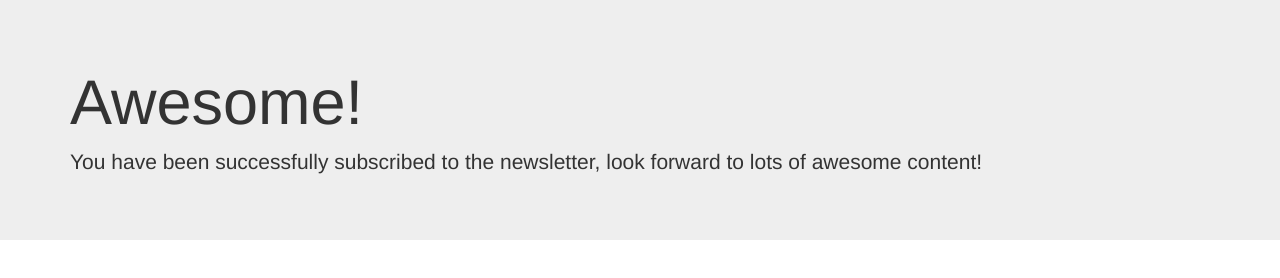
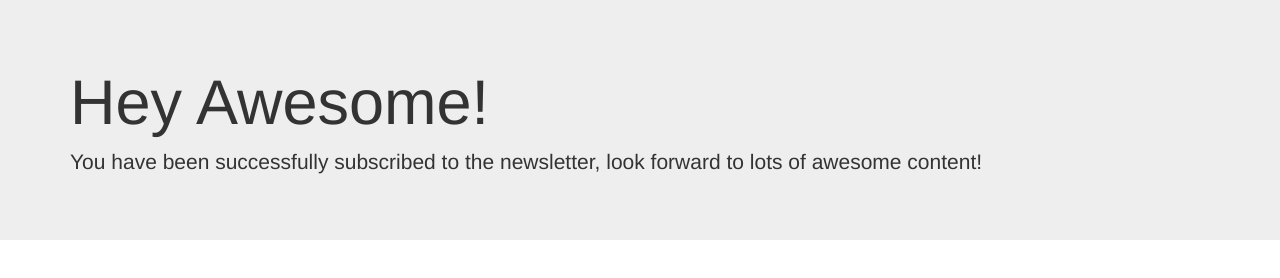
Before and after one commit to Tilak05Krishna/Newsletter-signup-webapp, a website: page success.html in a window 1280 px wide. Drawn offline with nearby package versions, Linux system fonts and the light colour scheme.

Commit message:
Change success page h1

```diff
--- a/success.html
+++ b/success.html
@@ -10,7 +10,7 @@
   <body>
     <div class="jumbotron jumbotron-fluid">
     <div class="container">
-      <h1 class="display-4">Awesome!</h1>
+      <h1 class="display-4">Hey Awesome!</h1>
       <p class="lead">You have been successfully subscribed to the newsletter, look forward to lots of awesome content!</p>
     </div>
   </div>
```
